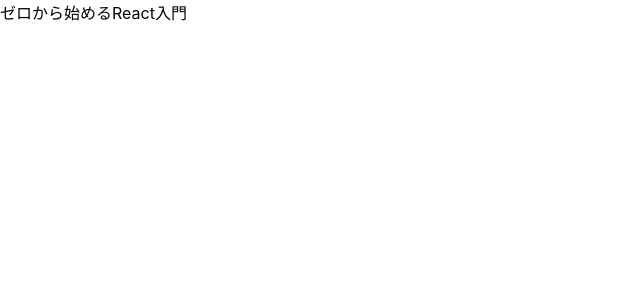
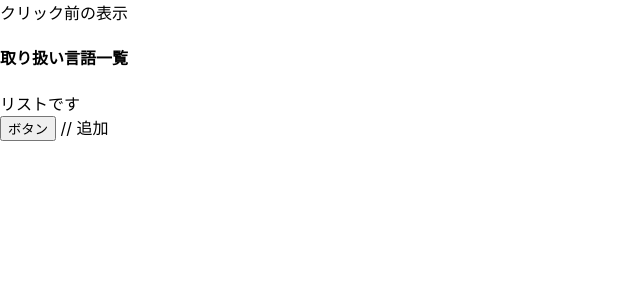
Before and after one commit to redrabbit1104/react-toturial, a React (Create React App) app: page / in a window 1280 px wide. Shown: the top 300 px of the page, without its empty margins (0-640 px from the left). Built offline with nearby package versions, Linux system fonts and the light colour scheme.

Commit message:
Component button

```diff
--- a/src/App.js
+++ b/src/App.js
@@ -1,5 +1,21 @@
+import { useState } from "react";
+import { List } from "./List";
+
 function App() {
-  return <div>ゼロから始めるReact入門</div>;
+  const [description, setDescription] = useState("クリック前の表示");
+
+  const changeDescription = () => {
+    // 追加
+    setDescription("クリック後の表示です。");
+  };
+
+  return (
+    <div>
+      {description}
+      <List title="取り扱い言語一覧" />
+      <button onClick={changeDescription}>ボタン</button> // 追加
+    </div>
+  );
 }
 
 export default App;
--- /dev/null
+++ b/src/List.js
@@ -0,0 +1,10 @@
+// export const List = (props) => {
+//   const title = props.title;
+export const List = ({ title }) => {
+  return (
+    <div>
+      <h4>{title}</h4>
+      <div>リストです</div>
+    </div>
+  );
+};
```
